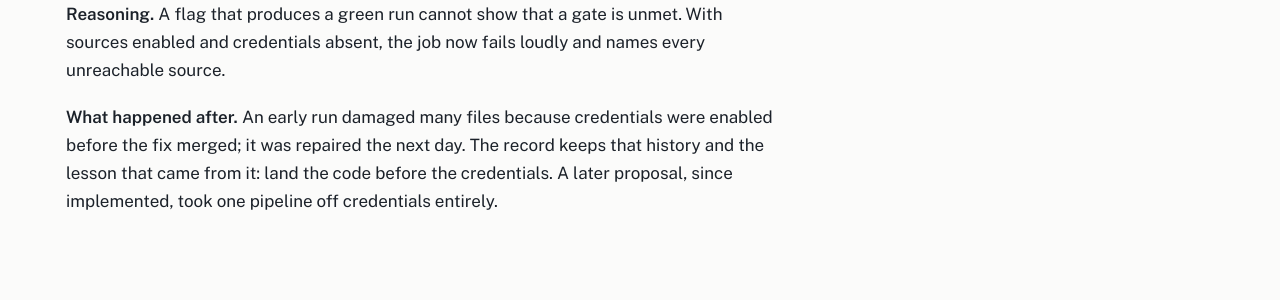
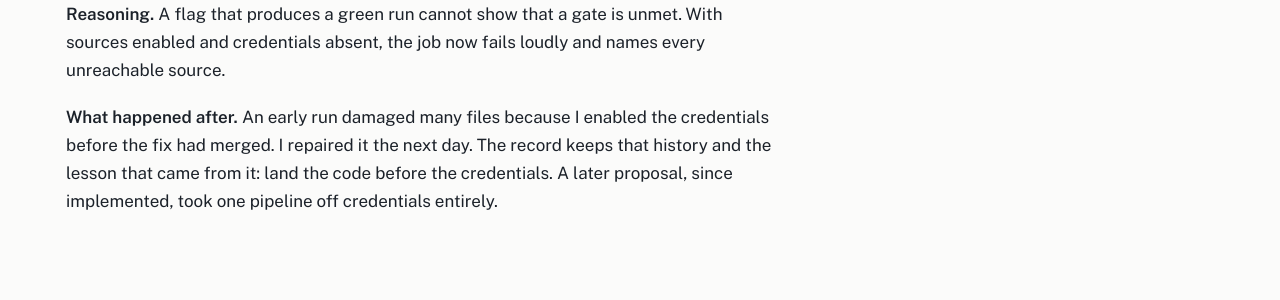
Before and after one commit to KathrynMCollins/portfolio-projects, a Jekyll site: the page built from samples/decision-memos.md, in a window 1280 px wide and 900 px high, scrolled down 3444 px. Shown: the part 447-747 px from the top of the window. Built offline with Jekyll 4.4.1, drawn with Linux system fonts in a browser that asks for light colours; our own code applies the rules of GitHub Pages for plain Markdown files.

Commit message:
Own the credential sequencing mistake in memo 4

```diff
--- a/samples/decision-memos.md
+++ b/samples/decision-memos.md
@@ -77,4 +77,4 @@ These memos are rewritten from real records: an investment proposal I wrote for
 
 **Reasoning.** A flag that produces a green run cannot show that a gate is unmet. With sources enabled and credentials absent, the job now fails loudly and names every unreachable source.
 
-**What happened after.** An early run damaged many files because credentials were enabled before the fix merged; it was repaired the next day. The record keeps that history and the lesson that came from it: land the code before the credentials. A later proposal, since implemented, took one pipeline off credentials entirely.
+**What happened after.** An early run damaged many files because I enabled the credentials before the fix had merged. I repaired it the next day. The record keeps that history and the lesson that came from it: land the code before the credentials. A later proposal, since implemented, took one pipeline off credentials entirely.
```
